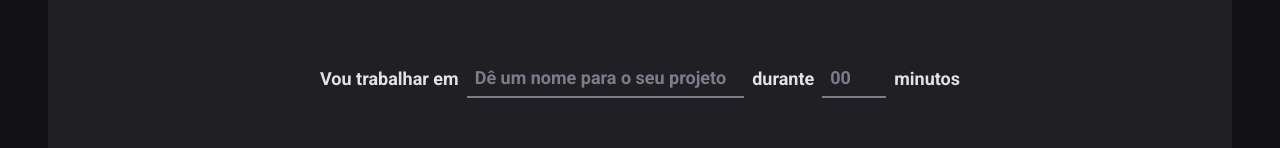
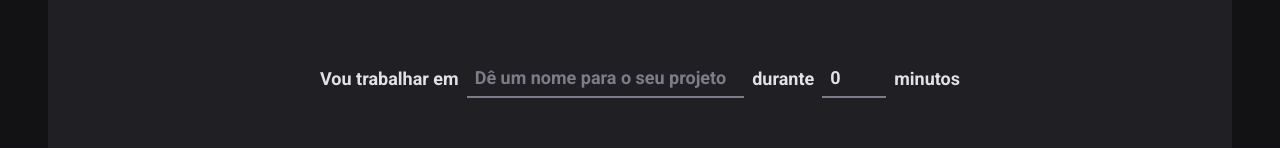
Before and after one commit to brunofhorn/pomodoro, a React (Vite) app: page / in a window 1280 px wide. Shown: the part 166-314 px from the top of the page. Built offline with nearby package versions, Linux system fonts and the light colour scheme.

Commit message:
feat: add validation form

```diff
--- a/package.json
+++ b/package.json
@@ -10,12 +10,14 @@
     "preview": "vite preview"
   },
   "dependencies": {
+    "@hookform/resolvers": "^5.0.1",
     "phosphor-react": "^1.4.1",
     "react": "^19.1.0",
     "react-dom": "^19.1.0",
     "react-hook-form": "^7.56.4",
     "react-router-dom": "^7.6.0",
-    "styled-components": "^6.1.18"
+    "styled-components": "^6.1.18",
+    "zod": "^3.24.4"
   },
   "devDependencies": {
     "@eslint/js": "^9.25.0",
--- a/src/pages/Home/index.tsx
+++ b/src/pages/Home/index.tsx
@@ -1,11 +1,26 @@
 import { Play } from "phosphor-react";
 import { CountdownContainer, FormContainer, HomeContainer, MinutesAmountInput, Separator, StartCountdownButton, TaskInput } from "./styles";
 import { useForm } from 'react-hook-form';
+import { zodResolver } from '@hookform/resolvers/zod';
+import { z } from "zod";
+
+const newCycleFormValidationSchema = z.object({
+    task: z.string().min(1, "Informe a tarefa."),
+    minutesAmount: z.number().min(5).max(60)
+});
+
+type NewCycleFormData = z.infer<typeof newCycleFormValidationSchema>
 
 export function Home() {
-    const { register, handleSubmit, watch } = useForm();
+    const { register, handleSubmit, watch } = useForm<NewCycleFormData>({
+        resolver: zodResolver(newCycleFormValidationSchema),
+        defaultValues: {
+            task: '',
+            minutesAmount: 0
+        }
+    });
 
-    function handleCreateNewCycle(data: unknown) {
+    function handleCreateNewCycle(data: NewCycleFormData) {
         console.log(data);
     }
 
```
Also changed, not shown: 1 other file (tests, documents, lock files or other folders).
